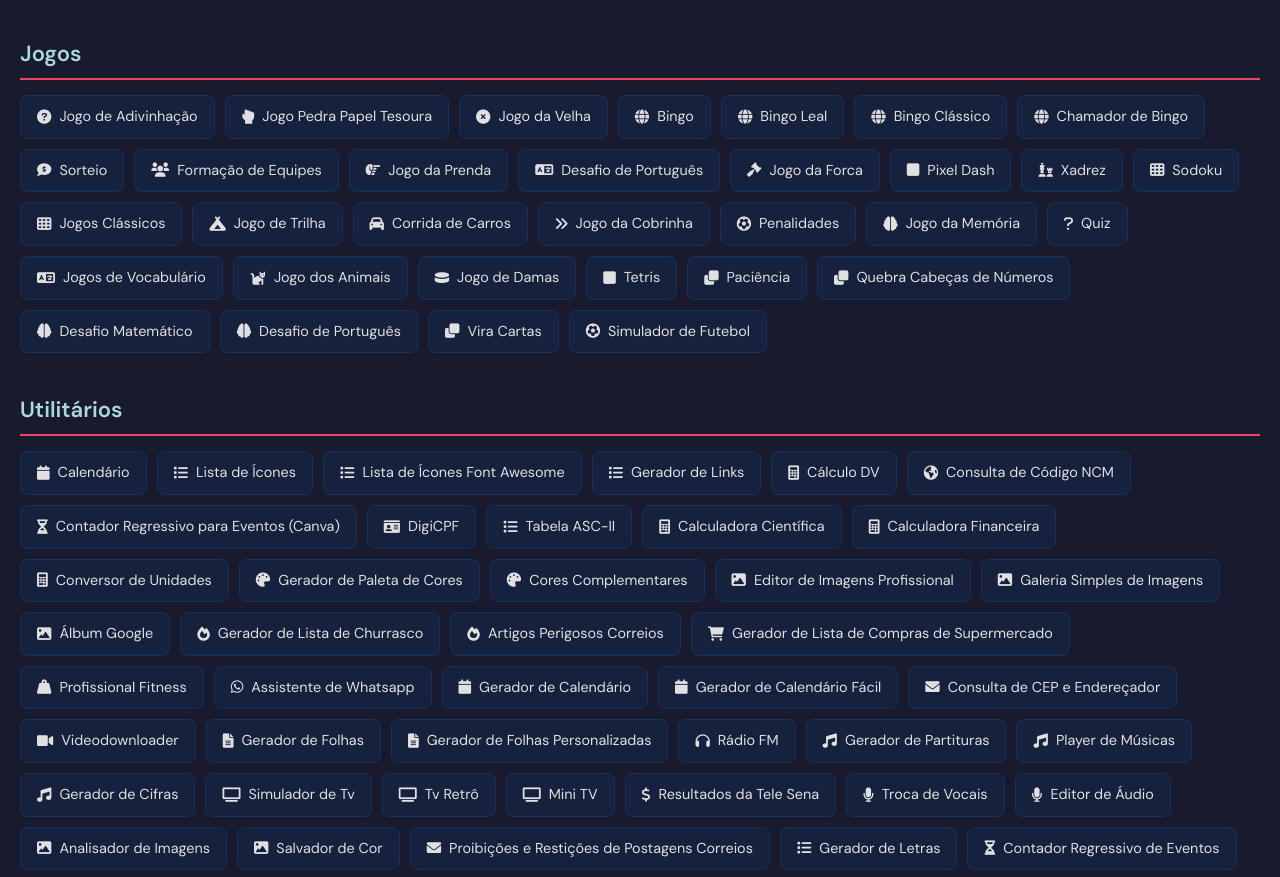
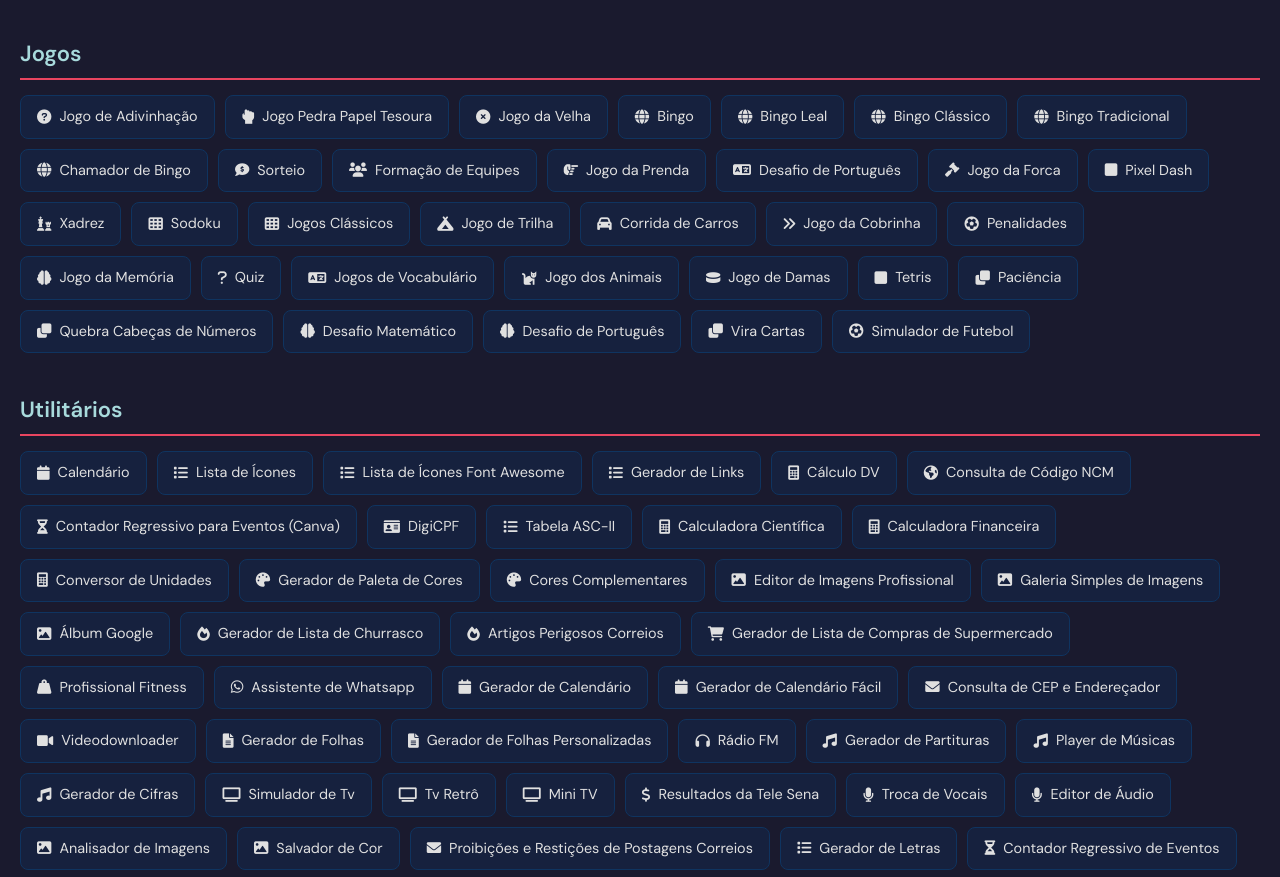
Before and after one commit to pedrocorreialopes/meuportfolio, a plain HTML site: page index.html in a window 1280 px wide. Shown: the part 1115-1992 px from the top of the page. Drawn offline with nearby package versions, Linux system fonts and the light colour scheme.

```diff
--- a/index.html
+++ b/index.html
@@ -134,6 +134,7 @@
                     <a href="https://pedrocorreialopes.github.io/bingo/" class="button" target="_blank" rel="noopener noreferrer"><i class="fas fa-globe"></i>Bingo</a>
                     <a href="https://pedrocorreialopes.github.io/bingo-legal/" class="button" target="_blank" rel="noopener noreferrer"><i class="fas fa-globe"></i>Bingo Leal</a>
                     <a href="https://pedrocorreialopes.github.io/bingo-classico/" class="button" target="_blank" rel="noopener noreferrer"><i class="fas fa-globe"></i>Bingo Clássico</a>
+                    <a href="https://pedrocorreialopes.github.io/bingo-tradicional/" class="button" target="_blank" rel="noopener noreferrer"><i class="fas fa-globe"></i>Bingo Tradicional</a>
                     <a href="https://pedrocorreialopes.github.io/chamador-de-bingo/" class="button" target="_blank" rel="noopener noreferrer"><i class="fas fa-globe"></i>Chamador de Bingo</a>
                     <a href="https://pedrocorreialopes.github.io/sorteio/" class="button" target="_blank" rel="noopener noreferrer"><i class="fas fa-comment-dollar"></i>Sorteio</a>
                     <a href="https://pedrocorreialopes.github.io/formacaodeequipes/" class="button" target="_blank" rel="noopener noreferrer"><i class="fas fa-users"></i>Formação de Equipes</a>
```
